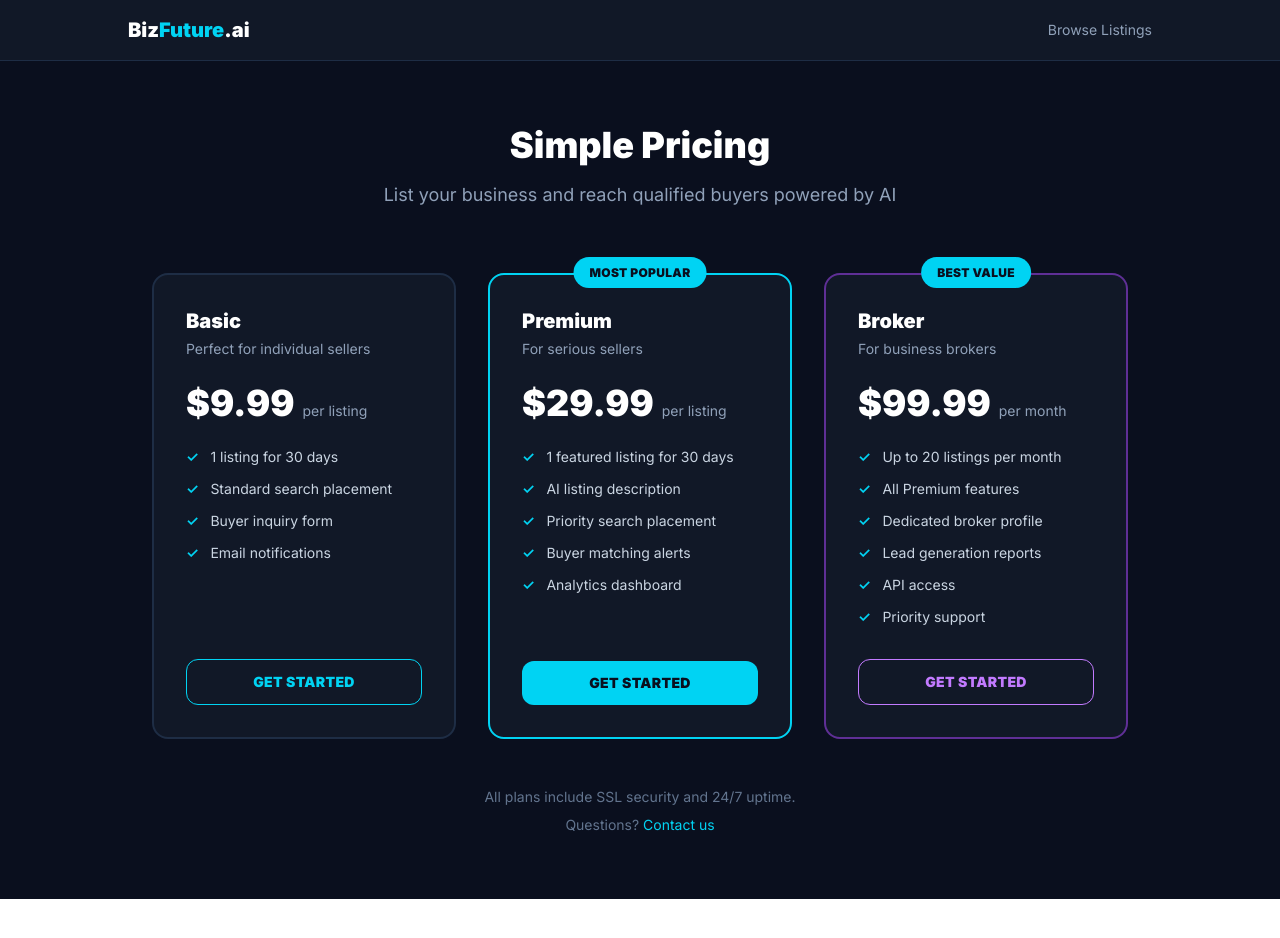
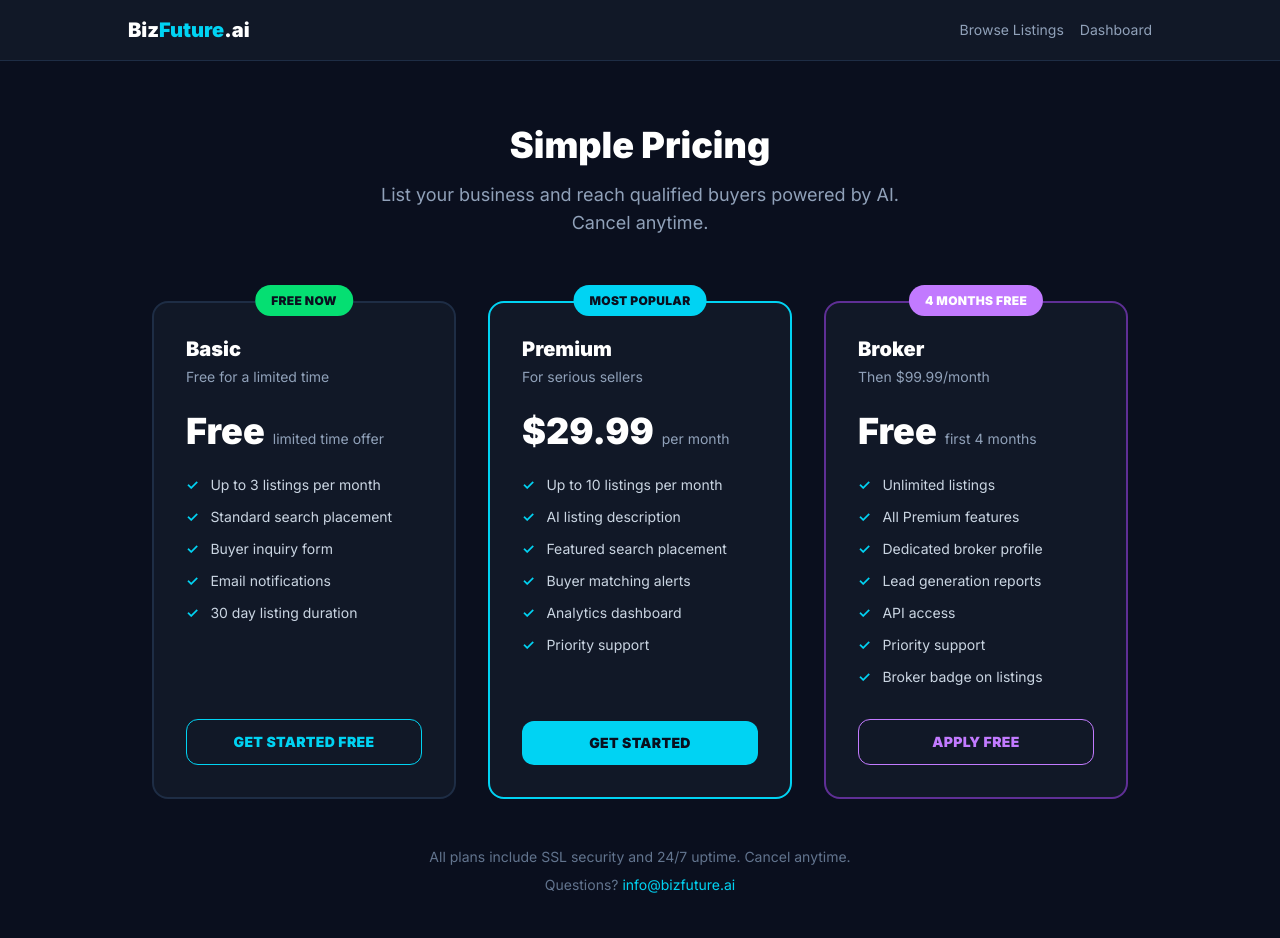
Before and after one commit to ajbock/bizfuture.ai, a Next.js app: page /pricing in a window 1280 px wide. Shown: the top 938 px of the page. Before the commit the page ends 899 px from the top, so only its background shows below. Built offline with nearby package versions, Linux system fonts and the light colour scheme.

Commit message:
Pricing: Basic free + Broker 4 months free

```diff
--- a/src/app/broker/page.tsx
+++ b/src/app/broker/page.tsx
@@ -87,7 +87,7 @@ export default function BrokerSignupPage() {
           {[
             { label: "Up to 20 listings", icon: "📋" },
             { label: "AI buyer matching", icon: "🤖" },
-            { label: "$99/month", icon: "💰" },
+            { label: "4 Months Free", icon: "💰" },
           ].map(({ label, icon }) => (
             <div key={label} className="bg-[#111827] border border-purple-500/20 rounded-2xl p-4 text-center">
               <div className="text-2xl mb-2">{icon}</div>
@@ -141,7 +141,7 @@ export default function BrokerSignupPage() {
         </button>
 
         <p className="text-center text-slate-500 text-xs mt-4">
-          After approval you will be contacted to set up your $99/month subscription
+          After approval you will be contacted to set up your Free for 4 months subscription
         </p>
       </div>
     </main>
--- a/src/app/pricing/page.tsx
+++ b/src/app/pricing/page.tsx
@@ -7,31 +7,33 @@ const plans = [
   {
     id: "basic",
     name: "Basic",
-    price: "$9.99",
-    period: "per listing",
-    description: "Perfect for individual sellers",
+    price: "Free",
+    period: "limited time offer",
+    description: "Free for a limited time",
     features: [
-      "1 listing for 30 days",
+      "Up to 3 listings per month",
       "Standard search placement",
       "Buyer inquiry form",
       "Email notifications",
+      "30 day listing duration",
     ],
     color: "border-[#1e2d45]",
     buttonColor: "border border-cyan-400 text-cyan-400 hover:bg-cyan-400 hover:text-[#0a0f1e]",
-    badge: null
+    badge: "Free Now"
   },
   {
     id: "premium",
     name: "Premium",
     price: "$29.99",
-    period: "per listing",
+    period: "per month",
     description: "For serious sellers",
     features: [
-      "1 featured listing for 30 days",
+      "Up to 10 listings per month",
       "AI listing description",
-      "Priority search placement",
+      "Featured search placement",
       "Buyer matching alerts",
       "Analytics dashboard",
+      "Priority support",
     ],
     color: "border-cyan-400",
     buttonColor: "bg-cyan-400 text-[#0a0f1e] hover:bg-cyan-300",
@@ -40,20 +42,21 @@ const plans = [
   {
     id: "broker",
     name: "Broker",
-    price: "$99.99",
-    period: "per month",
-    description: "For business brokers",
+    price: "Free",
+    period: "first 4 months",
+    description: "Then $99.99/month",
     features: [
-      "Up to 20 listings per month",
+      "Unlimited listings",
       "All Premium features",
       "Dedicated broker profile",
       "Lead generation reports",
       "API access",
       "Priority support",
+      "Broker badge on listings",
     ],
     color: "border-purple-500/50",
     buttonColor: "border border-purple-400 text-purple-400 hover:bg-purple-400 hover:text-white",
-    badge: "Best Value"
+    badge: "4 Months Free"
   }
 ]
 
@@ -61,6 +64,14 @@ export default function PricingPage() {
   const [loading, setLoading] = useState<string | null>(null)
 
   const handleCheckout = async (planId: string) => {
+    if (planId === "basic") {
+      window.location.href = "/signup"
+      return
+    }
+    if (planId === "broker") {
+      window.location.href = "/broker"
+      return
+    }
     setLoading(planId)
     try {
       const res = await fetch("/api/create-checkout", {
@@ -69,9 +80,8 @@ export default function PricingPage() {
         body: JSON.stringify({ plan: planId })
       })
       const data = await res.json()
-      if (data.url) {
-        window.location.href = data.url
-      }
+      if (data.url) window.location.href = data.url
+      else alert("Something went wrong. Please try again.")
     } catch {
       alert("Payment failed. Please try again.")
     }
@@ -83,14 +93,17 @@ export default function PricingPage() {
       <div className="bg-[#111827] border-b border-[#1e2d45] px-6 py-4 mb-16">
         <div className="max-w-5xl mx-auto flex items-center justify-between">
           <Link href="/" className="text-xl font-black">Biz<span className="text-cyan-400">Future</span>.ai</Link>
-          <Link href="/listings" className="text-slate-400 text-sm hover:text-white transition">Browse Listings</Link>
+          <div className="flex items-center gap-4">
+            <Link href="/listings" className="text-slate-400 text-sm hover:text-white transition">Browse Listings</Link>
+            <Link href="/dashboard" className="text-slate-400 text-sm hover:text-white transition">Dashboard</Link>
+          </div>
         </div>
       </div>
 
       <div className="max-w-5xl mx-auto px-6 pb-16">
         <div className="text-center mb-16">
           <h1 className="text-4xl font-black text-white mb-4">Simple Pricing</h1>
-          <p className="text-slate-400 text-lg">List your business and reach qualified buyers powered by AI</p>
+          <p className="text-slate-400 text-lg max-w-xl mx-auto">List your business and reach qualified buyers powered by AI. Cancel anytime.</p>
         </div>
 
         <div className="grid grid-cols-1 md:grid-cols-3 gap-8">
@@ -98,7 +111,7 @@ export default function PricingPage() {
             <div key={plan.id} className={"bg-[#111827] border-2 rounded-2xl p-8 flex flex-col relative " + plan.color}>
               {plan.badge && (
                 <div className="absolute -top-4 left-1/2 transform -translate-x-1/2">
-                  <span className="bg-cyan-400 text-[#0a0f1e] text-xs font-black px-4 py-2 rounded-full uppercase tracking-wide">
+                  <span className={"text-xs font-black px-4 py-2 rounded-full uppercase tracking-wide " + (plan.badge === "Free Now" ? "bg-green-400 text-[#0a0f1e]" : plan.badge === "4 Months Free" ? "bg-purple-400 text-white" : "bg-cyan-400 text-[#0a0f1e]")}>
                     {plan.badge}
                   </span>
                 </div>
@@ -128,15 +141,15 @@ export default function PricingPage() {
                 disabled={loading === plan.id}
                 className={"w-full py-3 rounded-xl font-black text-sm uppercase tracking-wide transition disabled:opacity-50 " + plan.buttonColor}
               >
-                {loading === plan.id ? "Loading..." : "Get Started"}
+                {loading === plan.id ? "Loading..." : plan.id === "basic" ? "Get Started Free" : plan.id === "broker" ? "Apply Free" : "Get Started"}
               </button>
             </div>
           ))}
         </div>
 
         <div className="text-center mt-12 text-slate-500 text-sm">
-          <p>All plans include SSL security and 24/7 uptime.</p>
-          <p className="mt-2">Questions? <a href="mailto:hello@bizfuture.ai" className="text-cyan-400 hover:underline">Contact us</a></p>
+          <p>All plans include SSL security and 24/7 uptime. Cancel anytime.</p>
+          <p className="mt-2">Questions? <a href="mailto:info@bizfuture.ai" className="text-cyan-400 hover:underline">info@bizfuture.ai</a></p>
         </div>
       </div>
     </main>
```
